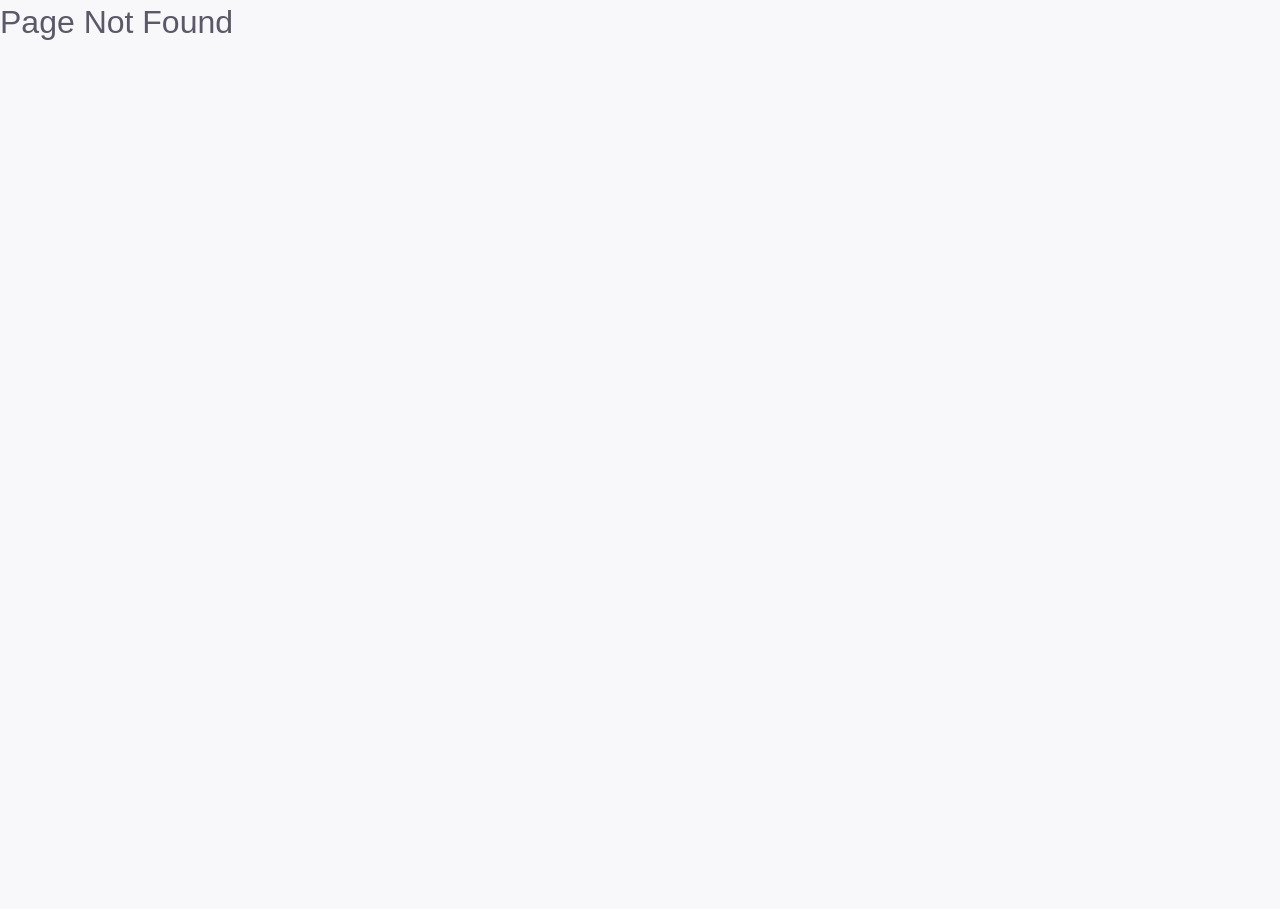
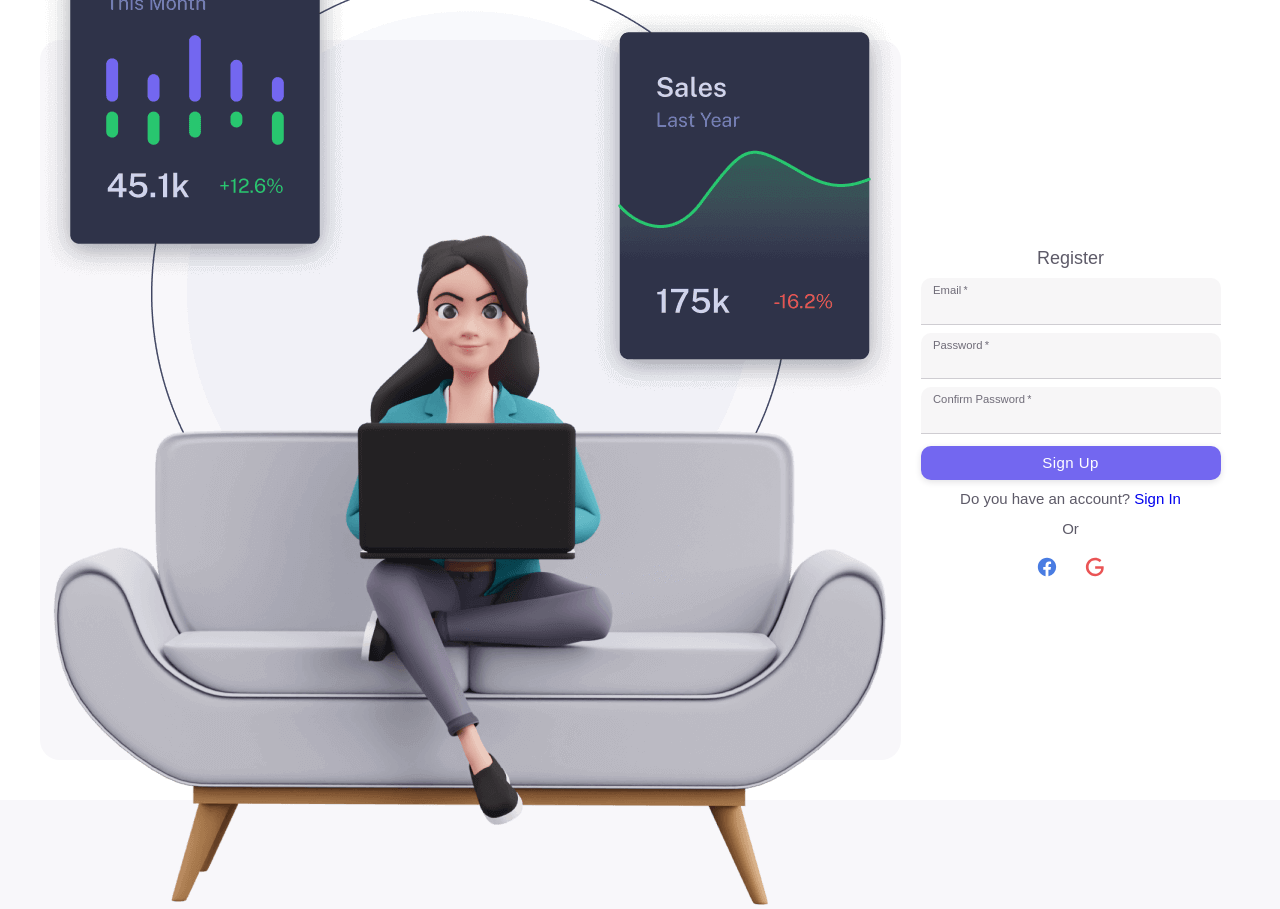
Before and after one commit to vannguyenv12/shop, a Next.js app: page /register in a window 1280 px wide. Before the commit this address had no page. Before the commit the page ends 800 px from the top, so only its background shows below. Built offline with nearby package versions, Linux system fonts and the light colour scheme; some icons are missing.

Commit message:
feat: UI Login & Register

```diff
--- /dev/null
+++ b/src/pages/register.tsx
@@ -0,0 +1,10 @@
+import { NextPage } from 'next'
+import RegisterPage from 'src/views/pages/register'
+
+type TProps = {}
+
+const Register: NextPage<TProps> = () => {
+  return <RegisterPage />
+}
+
+export default Register
--- a/src/styles/globals.scss
+++ b/src/styles/globals.scss
@@ -18,3 +18,7 @@ body {
 #__next {
   height: 100%;
 }
+
+a {
+  text-decoration: none;
+}
--- a/src/views/pages/register/index.tsx
+++ b/src/views/pages/register/index.tsx
@@ -1,66 +1,63 @@
 // ** Next
 import { NextPage } from 'next'
 import Image from 'next/image'
+import Link from 'next/link'
 
 // ** MUI
-import {
-  Box,
-  Button,
-  Checkbox,
-  CssBaseline,
-  FormControlLabel,
-  Grid,
-  IconButton,
-  InputAdornment,
-  Link,
-  Typography,
-  useTheme
-} from '@mui/material'
+import { Box, Button, CssBaseline, IconButton, InputAdornment, Typography, useTheme } from '@mui/material'
 import CustomTextField from 'src/components/text-field'
 
 // **Form
+import { yupResolver } from '@hookform/resolvers/yup'
+import { Icon } from '@iconify/react/dist/iconify.js'
+import { useState } from 'react'
 import { Controller, useForm } from 'react-hook-form'
-import { yupResolver } from '@hookform/resolvers/yup'
+import { EMAIL_REG, PASSWORD_REG } from 'src/configs/regex'
 import * as yup from 'yup'
-import { EMAIL_REG, PASSWORD_REG } from 'src/configs/regex'
-import { useState } from 'react'
-import { Icon } from '@iconify/react/dist/iconify.js'
 
 // Public
-import RegisterDark from '/public/images/register-dark.png'
-import RegisterLight from '/public/images/register-dark.png'
-import FacebookSvg from '/public/svgs/facebook.svg'
-import GoogleSvg from '/public/svgs/google.svg'
+import { default as RegisterDark, default as RegisterLight } from '/public/images/register-dark.png'
 
 type TProps = {}
+type TDefaultValue = {
+  email: string
+  password: string
+  confirmPassword: string
+}
 
 const LoginPage: NextPage<TProps> = () => {
   // States
   const [showPassword, setShowPassword] = useState(false)
-  const [isRemember, setIsRemember] = useState(false)
+  const [showConfirmPassword, setShowConfirmPassword] = useState(false)
 
   // Theme
   const theme = useTheme()
 
-  const schema = yup
-    .object({
+  const schema = yup.object({
     email: yup.string().required('The field is required').matches(EMAIL_REG, 'The field must be email'),
     password: yup
       .string()
       .required('The field is required')
+      .matches(PASSWORD_REG, 'The password must contain at least 8 chars, include special char, letter and number '),
+    confirmPassword: yup
+      .string()
+      .required('The field is required')
       .matches(PASSWORD_REG, 'The password must contain at least 8 chars, include special char, letter and number ')
+      .oneOf([yup.ref('password'), ''], 'The confirm must match')
   })
-    .required()
+
+  const defaultValues: TDefaultValue = {
+    email: '',
+    password: '',
+    confirmPassword: ''
+  }
 
   const {
     handleSubmit,
     formState: { errors },
     control
   } = useForm({
-    defaultValues: {
-      email: '',
-      password: ''
-    },
+    defaultValues,
     mode: 'onBlur',
     resolver: yupResolver(schema)
   })
@@ -82,8 +79,8 @@ const LoginPage: NextPage<TProps> = () => {
     >
       <Box
         display={{
-          md: 'flex',
-          xs: 'none'
+          xs: 'none',
+          sm: 'flex'
         }}
         sx={{
           alignItems: 'center',
@@ -94,7 +91,11 @@ const LoginPage: NextPage<TProps> = () => {
           minWidth: '50vw'
         }}
       >
-        <Image src={LoginLight} alt='Login Image' style={{ height: 'auto', width: 'auto' }} />
+        <Image
+          src={theme.palette.mode === 'light' ? RegisterLight : RegisterDark}
+          alt='Login Image'
+          style={{ height: 'auto', width: 'auto' }}
+        />
       </Box>
       <Box sx={{ display: 'flex', alignItems: 'center', justifyContent: 'center', flex: 1 }}>
         <CssBaseline />
@@ -107,10 +108,10 @@ const LoginPage: NextPage<TProps> = () => {
           }}
         >
           <Typography component='h1' variant='h5'>
-            Sign in
+            Register
           </Typography>
           <form onSubmit={handleSubmit(onSubmit)} autoComplete='off' noValidate>
-            <Box>
+            <Box sx={{ mt: 2, width: '300px' }}>
               <Controller
                 control={control}
                 rules={{
@@ -132,7 +133,7 @@ const LoginPage: NextPage<TProps> = () => {
               />
             </Box>
 
-            <Box sx={{ mt: 2 }}>
+            <Box sx={{ mt: 2, width: '300px' }}>
               <Controller
                 control={control}
                 rules={{
@@ -168,40 +169,86 @@ const LoginPage: NextPage<TProps> = () => {
               />
             </Box>
 
-            <Box sx={{ mt: 2, display: 'flex', alignItems: 'center', justifyContent: 'space-between' }}>
-              <FormControlLabel
-                control={
-                  <Checkbox
-                    value='remember'
-                    color='primary'
-                    checked={isRemember}
-                    onChange={e => setIsRemember(e.target.checked)}
+            <Box sx={{ mt: 2, width: '300px' }}>
+              <Controller
+                control={control}
+                rules={{
+                  required: true
+                }}
+                render={({ field: { onChange, onBlur, value } }) => (
+                  <CustomTextField
+                    required
+                    fullWidth
+                    label='Confirm Password'
+                    onChange={onChange}
+                    onBlur={onBlur}
+                    value={value}
+                    error={Boolean(errors?.confirmPassword)}
+                    helperText={errors?.confirmPassword?.message}
+                    type={showConfirmPassword ? 'text' : 'password'}
+                    InputProps={{
+                      endAdornment: (
+                        <InputAdornment position='end'>
+                          <IconButton edge='end' onClick={() => setShowConfirmPassword(!showConfirmPassword)}>
+                            {showConfirmPassword ? (
+                              <Icon icon='material-symbols:visibility-outline' />
+                            ) : (
+                              <Icon icon='ic:outline-visibility-off' />
+                            )}
+                          </IconButton>
+                        </InputAdornment>
+                      )
+                    }}
                   />
-                }
-                label='Remember me'
+                )}
+                name='confirmPassword'
               />
-              <Link href='#' variant='body2'>
-                Forgot password?
-              </Link>
             </Box>
+
             <Button type='submit' fullWidth variant='contained' sx={{ mt: 3, mb: 2 }}>
-              Sign In
+              Sign Up
             </Button>
-            <Grid container>
-              <Grid item xs>
-                {"Don't have an account?"}
-              </Grid>
             <Box sx={{ display: 'flex', alignItems: 'center', justifyContent: 'center', gap: '4px' }}>
-                <Link href='#' variant='body2'>
-                  {' Sign Up'}
-                </Link>
+              <Typography>{'Do you have an account?'}</Typography>
+              <Link href='/login'>{' Sign In'}</Link>
             </Box>
-            </Grid>
             <Typography sx={{ textAlign: 'center', mt: 2, mb: 2 }}>Or</Typography>
             <Box sx={{ display: 'flex', alignItems: 'center', justifyContent: 'center', gap: '10px' }}>
+              <IconButton sx={{ color: '#497ce2' }}>
+                <svg
+                  xmlns='http://www.w3.org/2000/svg'
+                  xmlnsXlink='http://www.w3.org/1999/xlink'
+                  aria-hidden='true'
+                  role='img'
+                  fontSize='1.375rem'
+                  className='iconify iconify--mdi'
+                  width='1em'
+                  height='1em'
+                  viewBox='0 0 24 24'
+                >
+                  <path
+                    fill='currentColor'
+                    d='M12 2.04c-5.5 0-10 4.49-10 10.02c0 5 3.66 9.15 8.44 9.9v-7H7.9v-2.9h2.54V9.85c0-2.51 1.49-3.89 3.78-3.89c1.09 0 2.23.19 2.23.19v2.47h-1.26c-1.24 0-1.63.77-1.63 1.56v1.88h2.78l-.45 2.9h-2.33v7a10 10 0 0 0 8.44-9.9c0-5.53-4.5-10.02-10-10.02Z'
+                  ></path>
+                </svg>
+              </IconButton>
               <IconButton sx={{ color: theme.palette.error.main }}>
-                <Image src={FacebookSvg} style={{ height: '40px', width: '40px' }} alt='facebook' />
-                <Image src={GoogleSvg} style={{ height: '40px', width: '40px' }} alt='facebook' />
+                <svg
+                  xmlns='http://www.w3.org/2000/svg'
+                  xmlnsXlink='http://www.w3.org/1999/xlink'
+                  aria-hidden='true'
+                  role='img'
+                  fontSize='1.375rem'
+                  className='iconify iconify--mdi'
+                  width='1em'
+                  height='1em'
+                  viewBox='0 0 24 24'
+                >
+                  <path
+                    fill='currentColor'
+                    d='M21.35 11.1h-9.17v2.73h6.51c-.33 3.81-3.5 5.44-6.5 5.44C8.36 19.27 5 16.25 5 12c0-4.1 3.2-7.27 7.2-7.27c3.09 0 4.9 1.97 4.9 1.97L19 4.72S16.56 2 12.1 2C6.42 2 2.03 6.8 2.03 12c0 5.05 4.13 10 10.22 10c5.35 0 9.25-3.67 9.25-9.09c0-1.15-.15-1.81-.15-1.81Z'
+                  ></path>
+                </svg>
               </IconButton>
             </Box>
           </form>
```
Also changed, not shown: src/views/pages/login/index.tsx (+27 -25 lines). Lines whose indentation alone changed are shown as unchanged.
